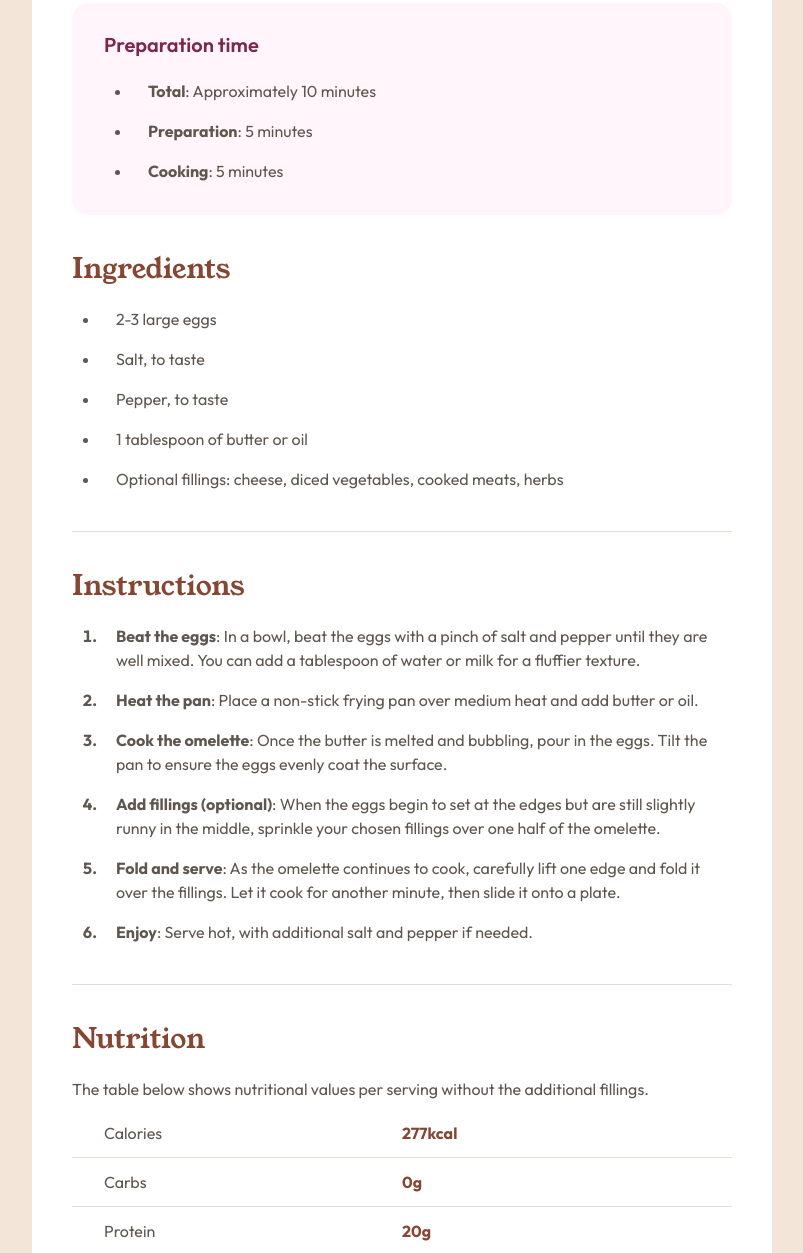
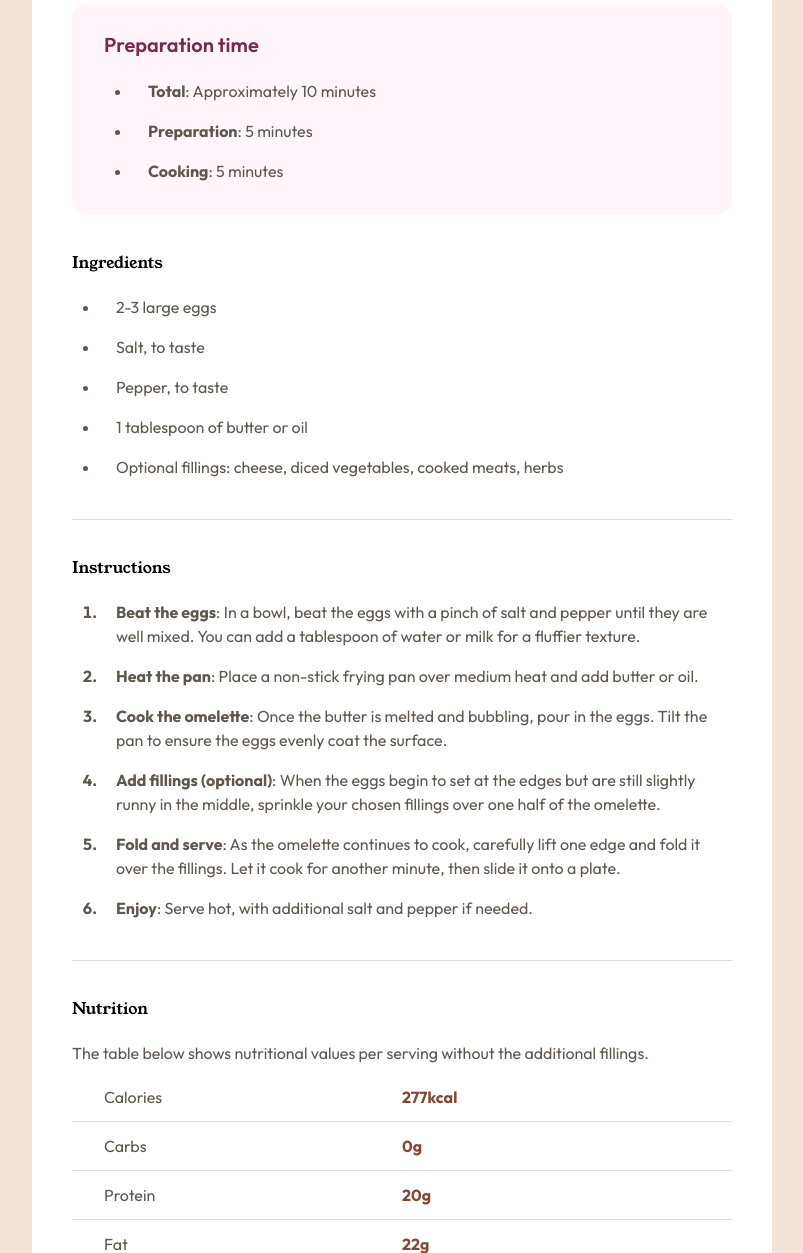
Before and after one commit to avinno/recipe-page-main, a plain HTML site: page index.html in a window 1280 px wide. Shown: the part 373-1626 px from the top of the page, without its empty margins (238-1041 px from the left). Drawn offline with Linux system fonts and the light colour scheme.

Commit message:
html update

```diff
--- a/index.html
+++ b/index.html
@@ -19,7 +19,7 @@
     to perfection, optionally filled with your choice of cheese, vegetables, or meats.</p>
       </section>
       <section class="prep-time">
-        <h3 class="label">Preparation time</h3>
+        <h2 class="label">Preparation time</h3>
         <ul>
           <li><span class="bold">Total</span>: Approximately 10 minutes</li>
           <li><span class="bold">Preparation</span>: 5 minutes</li>
@@ -27,7 +27,7 @@
         </ul>
       </section>
       <section class="ingredients">
-        <h2>Ingredients</h2>
+        <h3>Ingredients</h3>
         <ul>
           <li>2-3 large eggs</li>
           <li>Salt, to taste</li>
@@ -38,7 +38,7 @@
       </section>
       <hr>
       <section class="ingredients">
-        <h2>Instructions</h2>
+        <h3>Instructions</h3>
         <ol>
           <li><span class="bold">Beat the eggs</span>: In a bowl, beat the eggs with a pinch of salt and pepper until they are well mixed.
       You can add a tablespoon of water or milk for a fluffier texture.</li>
@@ -54,7 +54,7 @@
       </section>
       <hr>
       <section class="nutrition">
-        <h2>Nutrition</h2>
+        <h3>Nutrition</h3>
         <p>The table below shows nutritional values per serving without the additional fillings.</p>
         <table>
           <tr>
```
